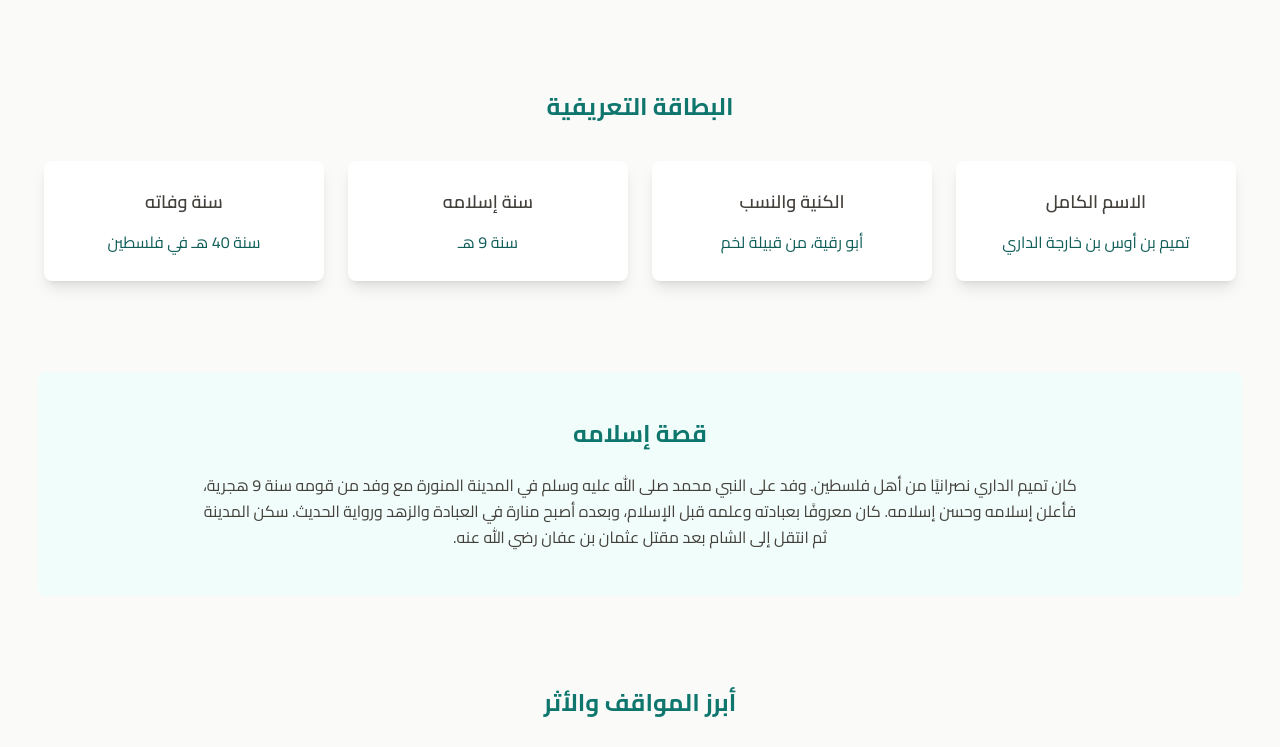
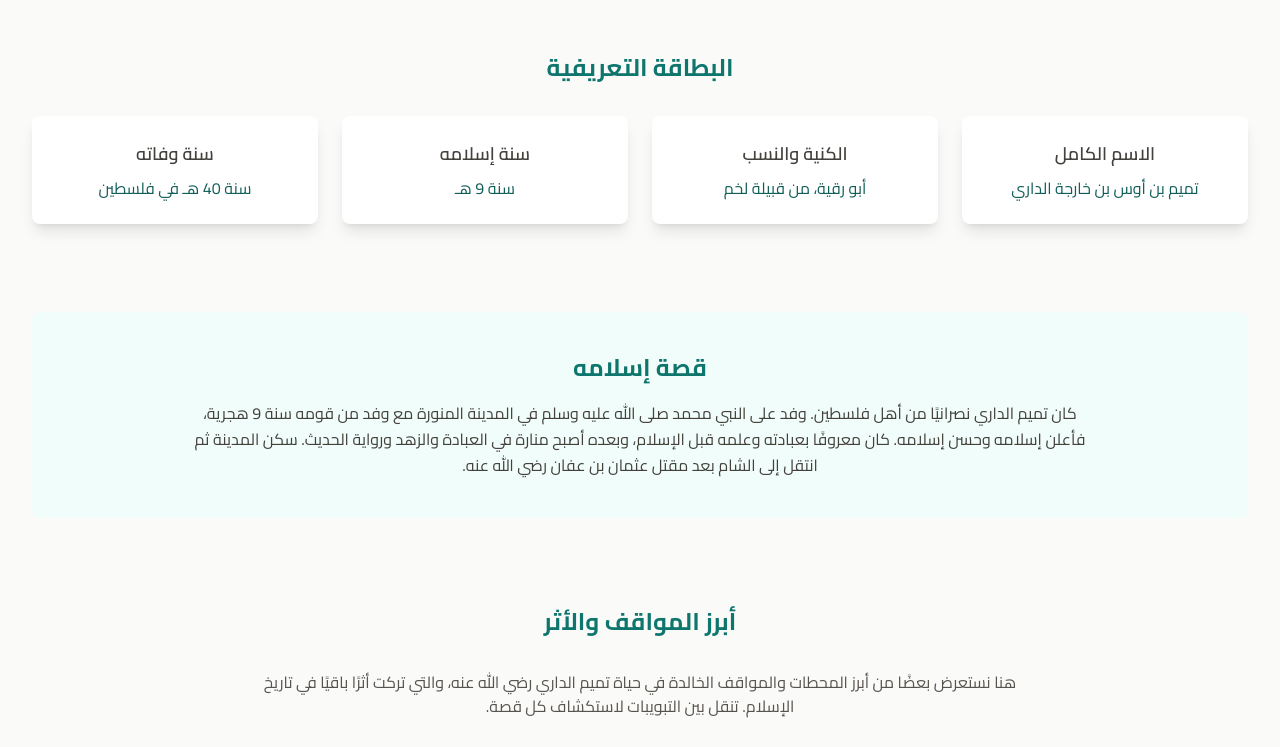
Before and after one commit to HamzahMesrah/mokhtasar-aby-shogae, a plain HTML site: page tameem/index.html in a window 1280 px wide. Shown: the part 240-987 px from the top of the page. Drawn offline with nearby package versions, Linux system fonts and the light colour scheme.

Commit message:
Update index.html

```diff
--- a/tameem/index.html
+++ b/tameem/index.html
@@ -20,9 +20,6 @@
     <!-- CONFIRMATION: NO SVG graphics used. NO Mermaid JS used. -->
     <style>
 
-        *{
-            padding: 3px;
-        }
 
         body {
             font-family: 'Cairo', sans-serif;
```
